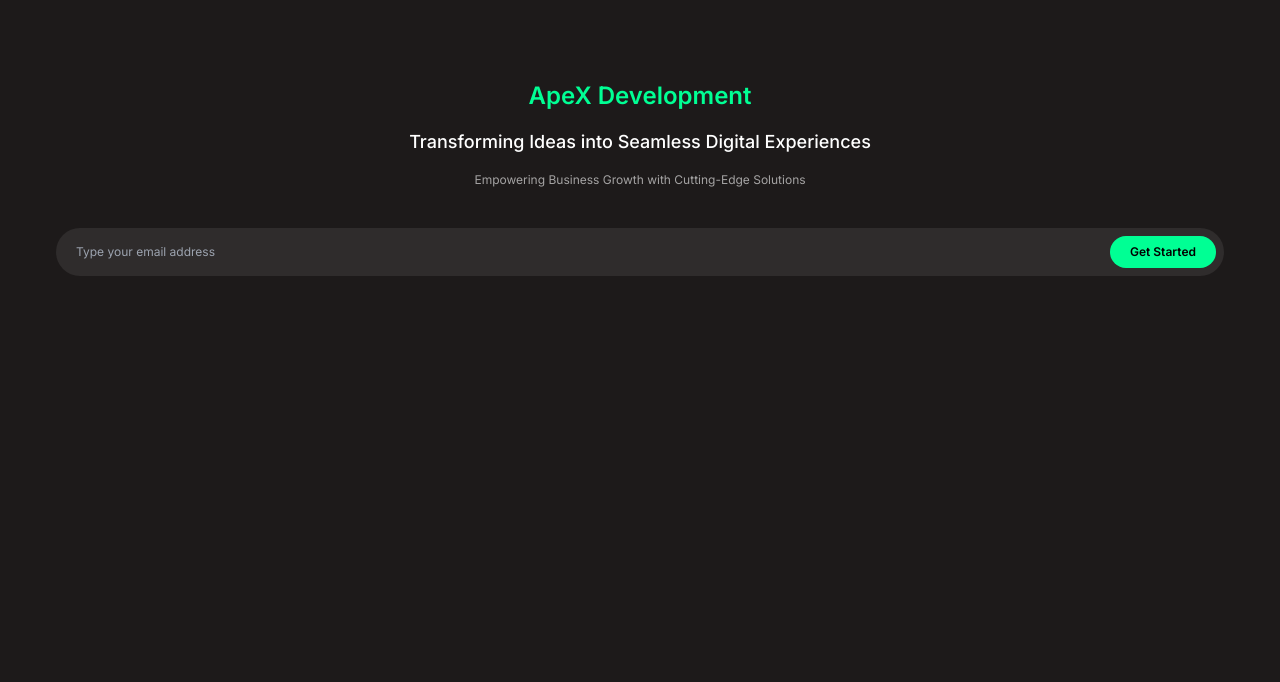
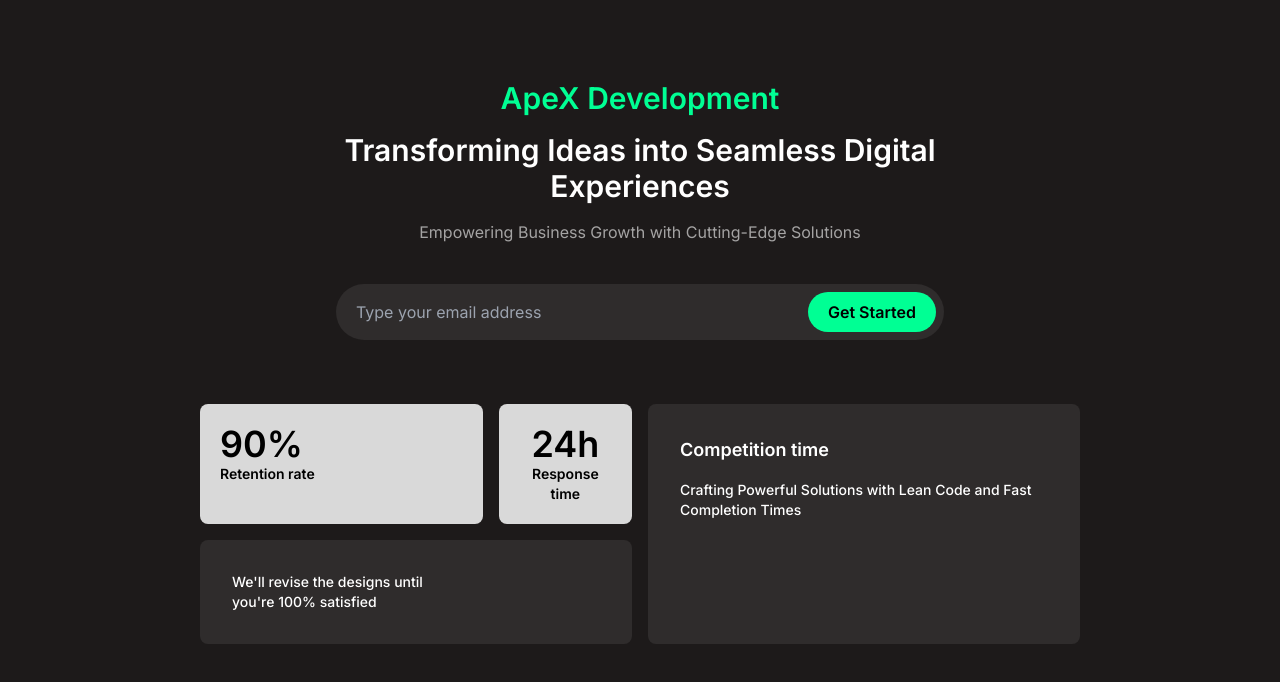
Before and after one commit to minhazk/pixelite-studio, a Next.js app: page / in a window 1280 px wide. Shown: the top 682 px of the page. Built offline with nearby package versions, Linux system fonts and the light colour scheme.

Commit message:
performance highlight section

```diff
--- a/src/app/layout.tsx
+++ b/src/app/layout.tsx
@@ -11,7 +11,7 @@ export const metadata = {
 export default function RootLayout({ children }: { children: React.ReactNode }) {
     return (
         <html lang='en'>
-            <body className={`${inter.className} container px-4 sm:px-6`}>{children}</body>
+            <body className={`${inter.className} container mx-auto px-4 sm:px-6`}>{children}</body>
         </html>
     );
 }
--- a/src/app/page.tsx
+++ b/src/app/page.tsx
@@ -1,5 +1,6 @@
 import Header from '@/components/Header';
 import Hero from '@/sections/Hero';
+import PerformanceHighlights from '@/sections/PerformanceHighlights';
 
 export default function Home() {
     return (
@@ -7,6 +8,7 @@ export default function Home() {
             <Header />
             <main>
                 <Hero />
+                <PerformanceHighlights />
             </main>
         </>
     );
--- a/src/sections/Hero.tsx
+++ b/src/sections/Hero.tsx
@@ -2,12 +2,12 @@
 
 export default function Hero() {
     return (
-        <div className='text-center py-16 px-8'>
-            <h1 className='text-primary text-2xl font-semibold'>ApeX Development</h1>
-            <h2 className='text-white text-lg my-4 font-medium'>Transforming Ideas into Seamless Digital Experiences</h2>
-            <p className='text-xs text-white/60'>Empowering Business Growth with Cutting-Edge Solutions</p>
+        <div className='text-center py-16 px-8 max-w-2xl mx-auto'>
+            <h1 className='text-primary text-2xl md:text-3xl font-semibold'>ApeX Development</h1>
+            <h2 className='text-white text-lg my-4 md:text-xl lg:text-3xl font-semibold'>Transforming Ideas into Seamless Digital Experiences</h2>
+            <p className='text-xs md:text-sm lg:text-base text-white/60'>Empowering Business Growth with Cutting-Edge Solutions</p>
 
-            <form onSubmit={e => e.preventDefault()} className='mt-10 text-xs flex gap-3 rounded-full bg-secondary'>
+            <form onSubmit={e => e.preventDefault()} className='mt-10 text-xs md:text-sm lg:text-base flex gap-3 rounded-full bg-secondary'>
                 <input type='email' className='bg-transparent px-5 py-2 w-full rounded-full outline-none' placeholder='Type your email address' />
                 <button type='submit' className='bg-primary py-2 px-5 rounded-full whitespace-nowrap m-2 font-semibold'>
                     Get Started
--- /dev/null
+++ b/src/sections/PerformanceHighlights.tsx
@@ -0,0 +1,23 @@
+export default function PerformanceHighlights() {
+    return (
+        <div className='grid grid-cols-3 lg:grid-cols-6 gap-3 sm:gap-4 [&>div]:rounded-lg px-2 max-w-4xl mx-auto'>
+            <div className='flex flex-col bg-accent p-3 sm:p-5 col-span-2'>
+                <p className='text-2xl sm:text-4xl font-semibold'>90%</p>
+                <p className='text-xs sm:text-sm font-semibold'>Retention rate</p>
+            </div>
+            <div className='flex flex-col bg-accent p-3 sm:p-5 text-center'>
+                <p className='text-2xl sm:text-4xl font-semibold'>24h</p>
+                <p className='text-xs sm:text-sm font-semibold'>Response time</p>
+            </div>
+            <div className='col-span-3 bg-secondary p-5 sm:p-8 lg:order-4'>
+                <p className='text-white text-sm font-medium'>
+                    We&apos;ll revise the designs until<br></br> you&apos;re 100% satisfied
+                </p>
+            </div>
+            <div className='col-span-3 row-span-2 bg-secondary p-5 sm:p-8'>
+                <p className='text-white text-lg font-semibold mb-4'>Competition time</p>
+                <p className='text-white text-sm font-medium'>Crafting Powerful Solutions with Lean Code and Fast Completion Times</p>
+            </div>
+        </div>
+    );
+}
```
